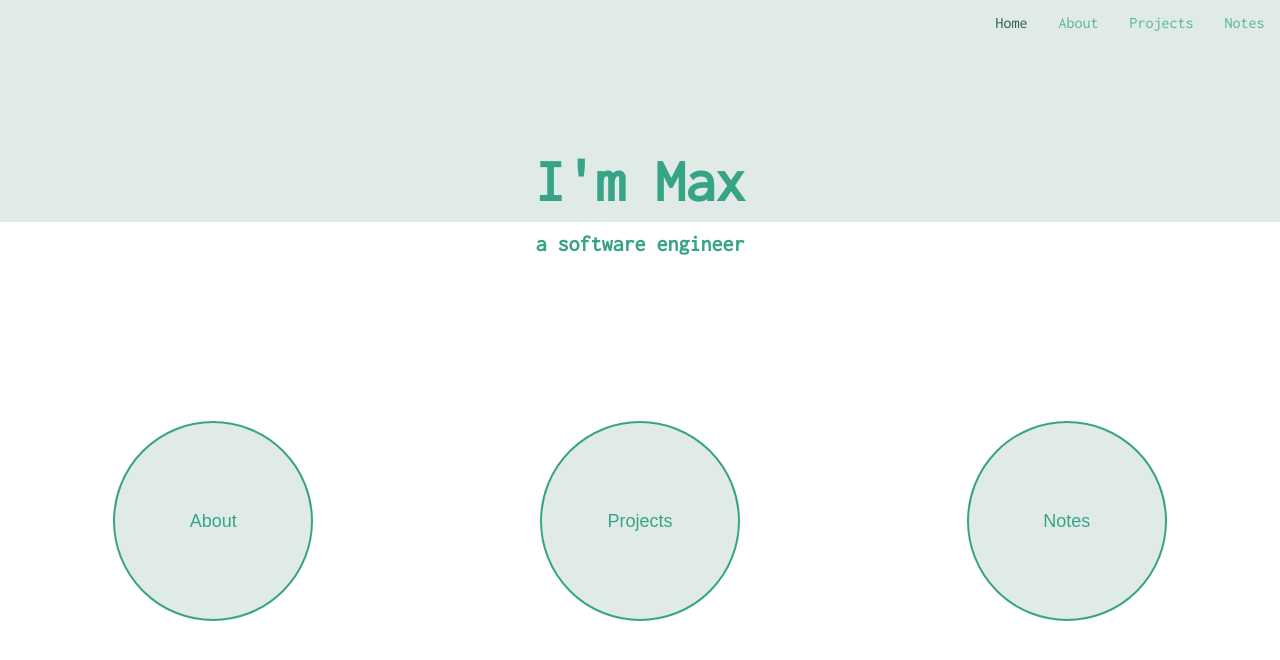
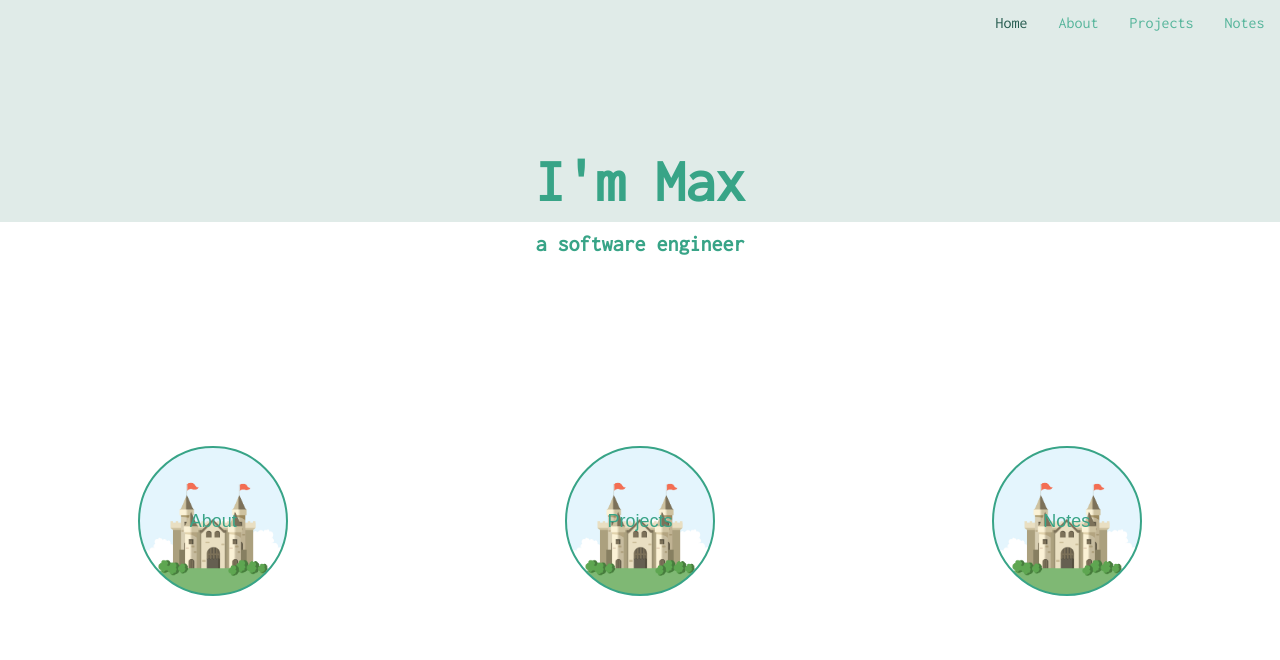
Before and after one commit to MaxBSilver/portfolio-2019, a React (Create React App) app: page / in a window 1280 px wide. Shown: the top 660 px of the page. Built offline with nearby package versions, Linux system fonts and the light colour scheme.

Commit message:
add background images to buttons on main

```diff
--- a/src/components/LrgBtn/LrgBtn.jsx
+++ b/src/components/LrgBtn/LrgBtn.jsx
@@ -2,17 +2,20 @@ import React, { Component } from 'react';
 import { NavLink } from 'react-router-dom';
 import { connect } from 'react-redux';
 import { updateNav } from '../../redux/actions/index';
+import About from '../../assets/fort.png' ;
 
 export class LrgButton extends Component {
+
 	handleClick = e => {
 		this.props.updateNav(e.target.name);
 		localStorage.setItem('nav', e.target.name);
 	};
+
 	render () {
 		return (
 			<div className="lrg-btn">
-				<NavLink onClick={this.handleClick} to={this.props.btnName}>
-					<button name={this.props.btnName}>
+				<NavLink onClick={this.handleClick} to={this.props.btnName }>
+					<button name={this.props.btnName} style={{backgroundImage: `url(${About})`, backgroundPosition: 'center'}}>
 						<span>{this.props.btnName}</span>
 					</button>
 				</NavLink>
--- a/src/components/LrgBtn/lrgBtn.scss
+++ b/src/components/LrgBtn/lrgBtn.scss
@@ -2,22 +2,19 @@
   @include flex(row, center);
   align-items: center;
   & button {
-    width: 200px;
-    height: 200px;
+    width: 150px;
+    height: 150px;
     border-radius: 50%;
     color: #38A487;
     font-size: 18px;
     border: #38A487 2px solid;
     background-color: #E0EBE8;
     transition: background-color 1s, color 1s;
-
-
-
+    background-size: cover;
   }
   & button:hover {
     background-color: #38A487;
     color: #E0EBE8;
-
     transition: background-color 1s, color 1s;
 
   }
```
